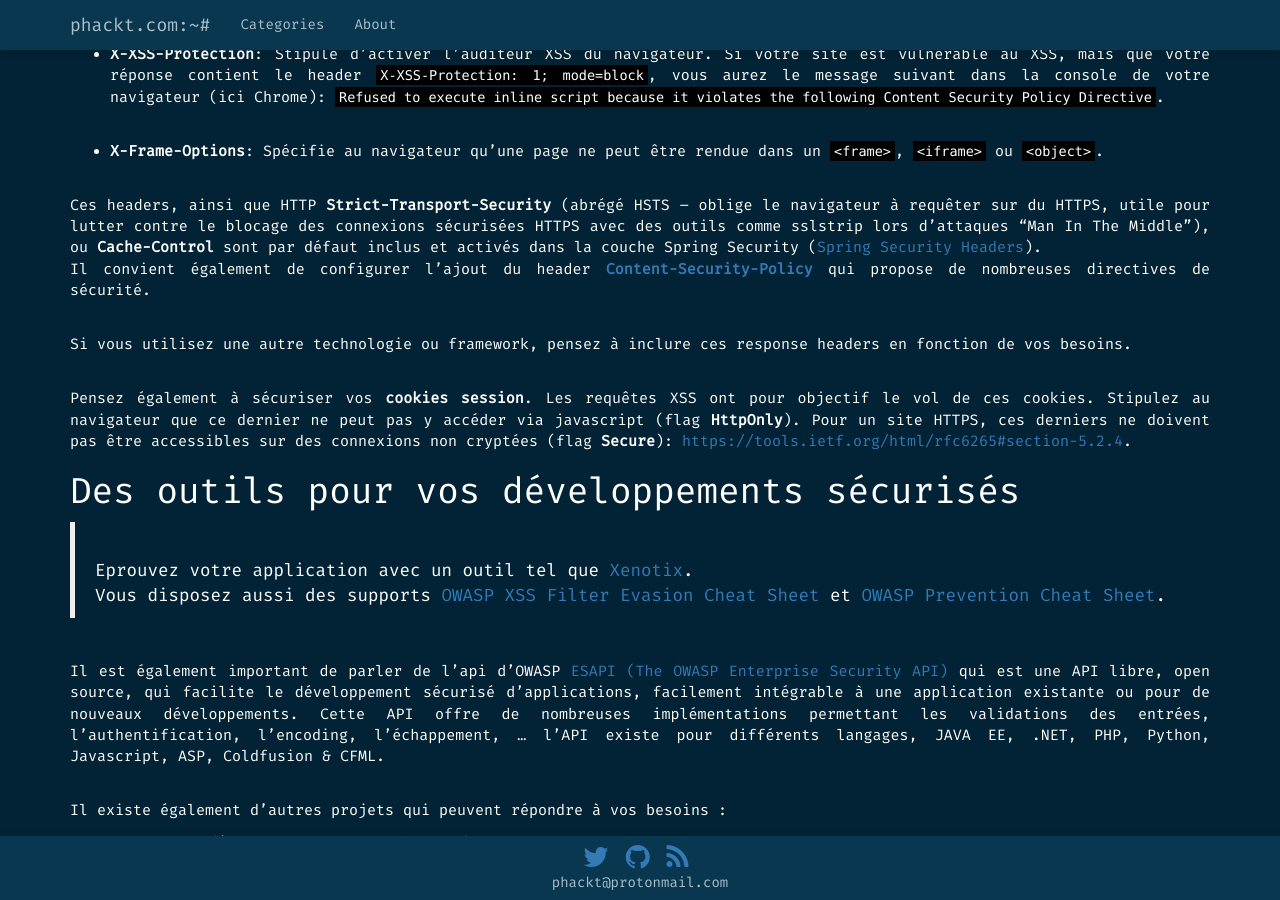
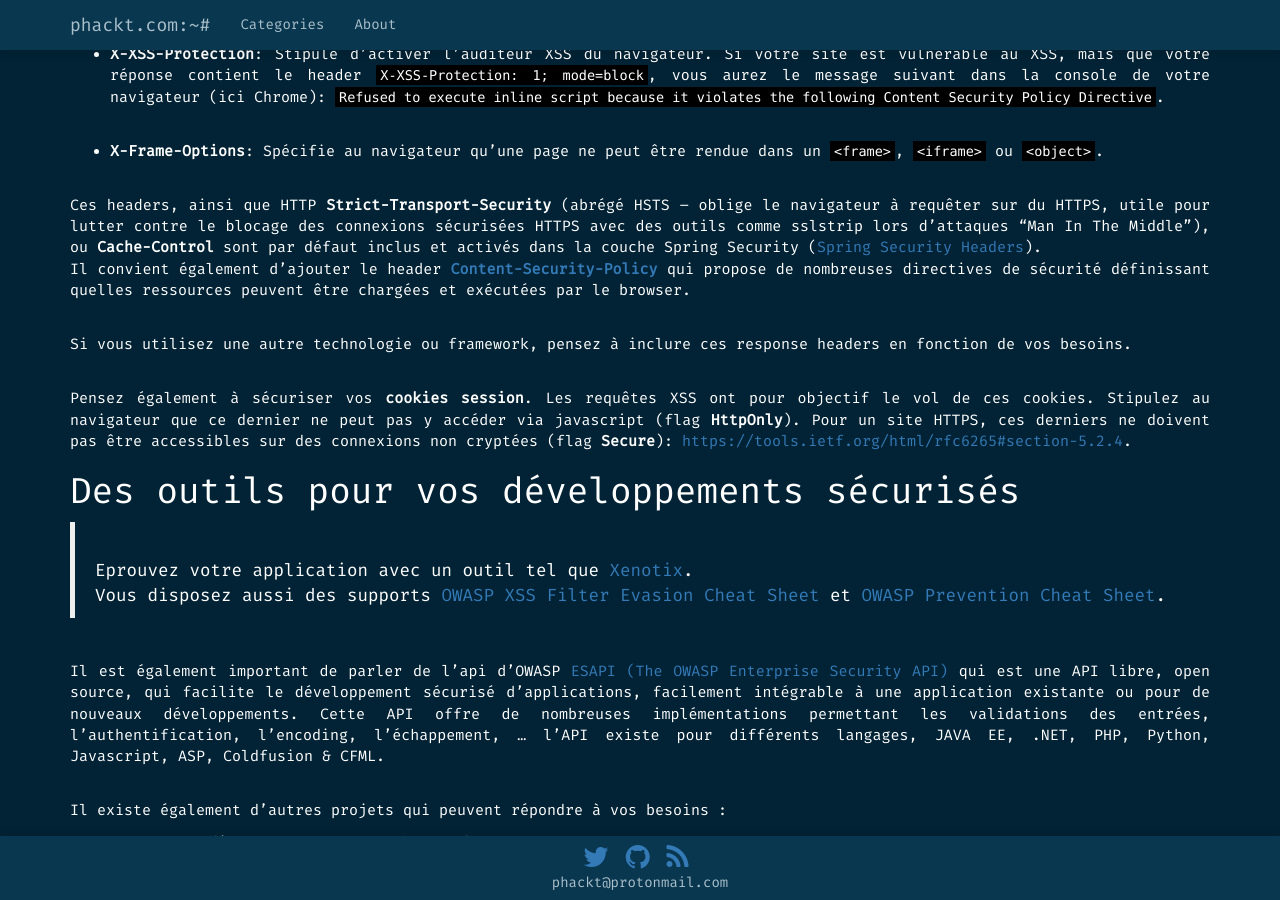
Before and after one commit to phackt/phackt.github.io, a Jekyll site: the page built from _posts/2016-08-09-xss-cors-csrf-partie-1-xss.markdown, in a window 1280 px wide and 900 px high, scrolled down 2434 px. Built offline with Jekyll 4.4.1, drawn with Linux system fonts in a browser that asks for light colours; nearby versions of some CDN libraries; some web fonts are replaced; comment, search, counter and statistics services are not loaded.

Commit message:
Update 2016-08-09-xss-cors-csrf-partie-1-xss.markdown

````diff
--- a/_posts/2016-08-09-xss-cors-csrf-partie-1-xss.markdown
+++ b/_posts/2016-08-09-xss-cors-csrf-partie-1-xss.markdown
@@ -75,7 +75,7 @@ Si vous utilisez la couche **Spring Security** (ce qui a été mon cas ;)), le f
  - **X-Frame-Options**: Spécifie au navigateur qu'une page ne peut être rendue dans un ```<frame>```, ```<iframe>``` ou ```<object>```.
 
 Ces headers, ainsi que HTTP **Strict-Transport-Security** (abrégé HSTS – oblige le navigateur à requêter sur du HTTPS, utile pour lutter contre le blocage des connexions sécurisées HTTPS avec des outils comme sslstrip lors d'attaques "Man In The Middle"), ou **Cache-Control** sont par défaut inclus et activés dans la couche Spring Security ([Spring Security Headers](http://docs.spring.io/spring-security/site/docs/current/reference/html/headers.html "http://docs.spring.io/spring-security/site/docs/current/reference/html/headers.html")).
-Il convient également de configurer l'ajout du header **[Content-Security-Policy](https://www.w3.org/TR/CSP/)** qui propose de nombreuses directives de sécurité.
+Il convient également d'ajouter le header **[Content-Security-Policy](https://www.w3.org/TR/CSP/)** qui propose de nombreuses directives de sécurité définissant  quelles ressources peuvent être chargées et exécutées par le browser.
 
 Si vous utilisez une autre technologie ou framework, pensez à inclure ces response headers en fonction de vos besoins.
 
````
